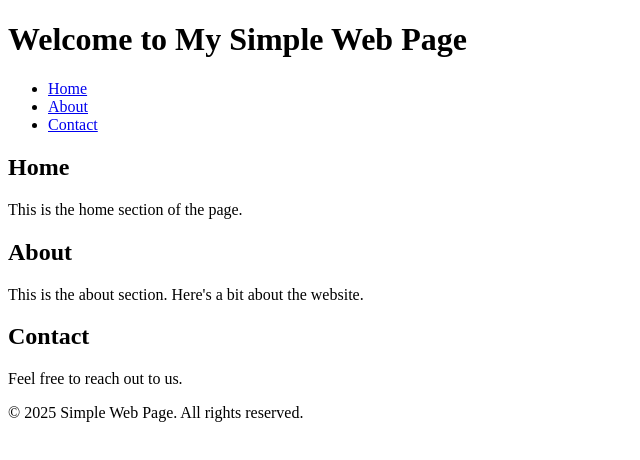
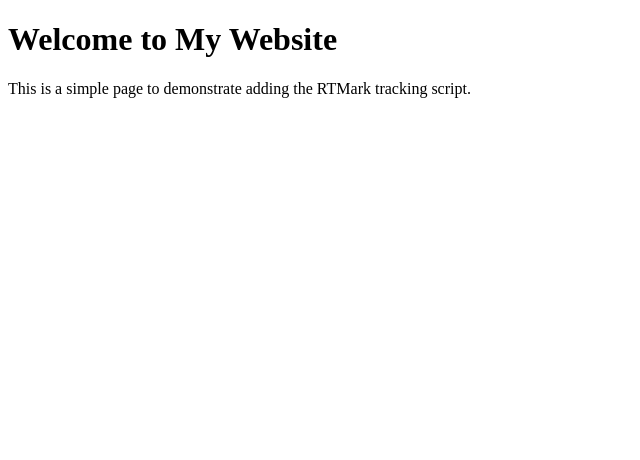
Before and after one commit to benielcapo/adstest, a plain HTML site: page index.html in a window 1280 px wide. Shown: the whole page, without its empty margins (0-640 px from the left). Drawn offline with Linux system fonts and the light colour scheme.

Commit message:
Update index.html

```diff
--- a/index.html
+++ b/index.html
@@ -3,40 +3,19 @@
 <head>
     <meta charset="UTF-8">
     <meta name="viewport" content="width=device-width, initial-scale=1.0">
-    <title>Simple Web Page</title>
-    <link rel="stylesheet" href="styles.css">
+    <title>Example Page with RTMark Tracking</title>
+    <!-- RTMark Script -->
+    <script src="https://my.rtmark.net/p.js?f=sync&lr=1&partner=b3aacf38346665ec8c56b7f6984c599687b661ed86e81d5475372a0dcfad5188" defer></script>
 </head>
 <body>
-    <header>
-        <h1>Welcome to My Simple Web Page</h1>
-        <nav>
-            <ul>
-                <li><a href="#home">Home</a></li>
-                <li><a href="#about">About</a></li>
-                <li><a href="#contact">Contact</a></li>
-            </ul>
-        </nav>
-    </header>
 
-    <section id="home">
-        <h2>Home</h2>
-        <p>This is the home section of the page.</p>
-    </section>
+    <h1>Welcome to My Website</h1>
+    <p>This is a simple page to demonstrate adding the RTMark tracking script.</p>
 
-    <section id="about">
-        <h2>About</h2>
-        <p>This is the about section. Here's a bit about the website.</p>
-    </section>
+    <!-- Fallback for users with JavaScript disabled -->
+    <noscript>
+        <img src="https://my.rtmark.net/img.gif?f=sync&lr=1&partner=b3aacf38346665ec8c56b7f6984c599687b661ed86e81d5475372a0dcfad5188" width="1" height="1" />
+    </noscript>
 
-    <section id="contact">
-        <h2>Contact</h2>
-        <p>Feel free to reach out to us.</p>
-    </section>
-
-    <footer>
-        <p>&copy; 2025 Simple Web Page. All rights reserved.</p>
-    </footer>
-
-    <script src="script.js"></script>
 </body>
 </html>
```
